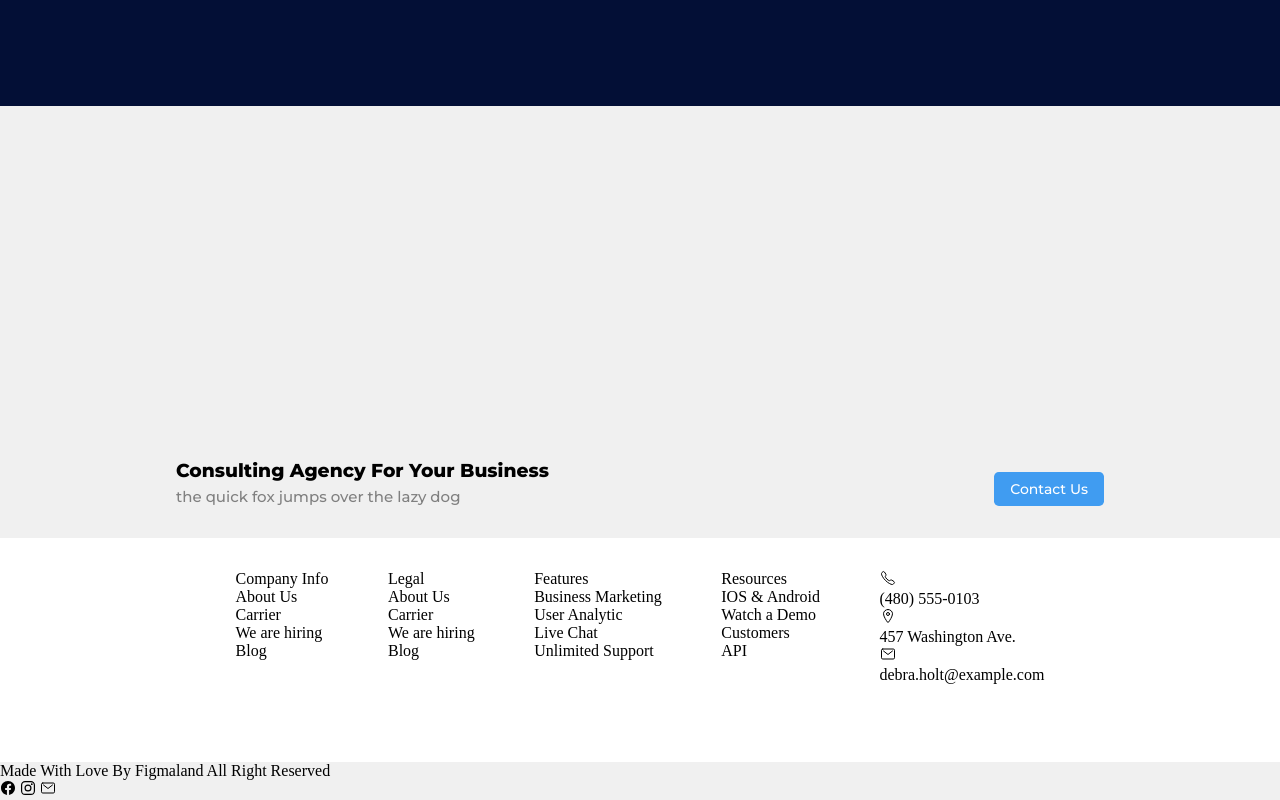
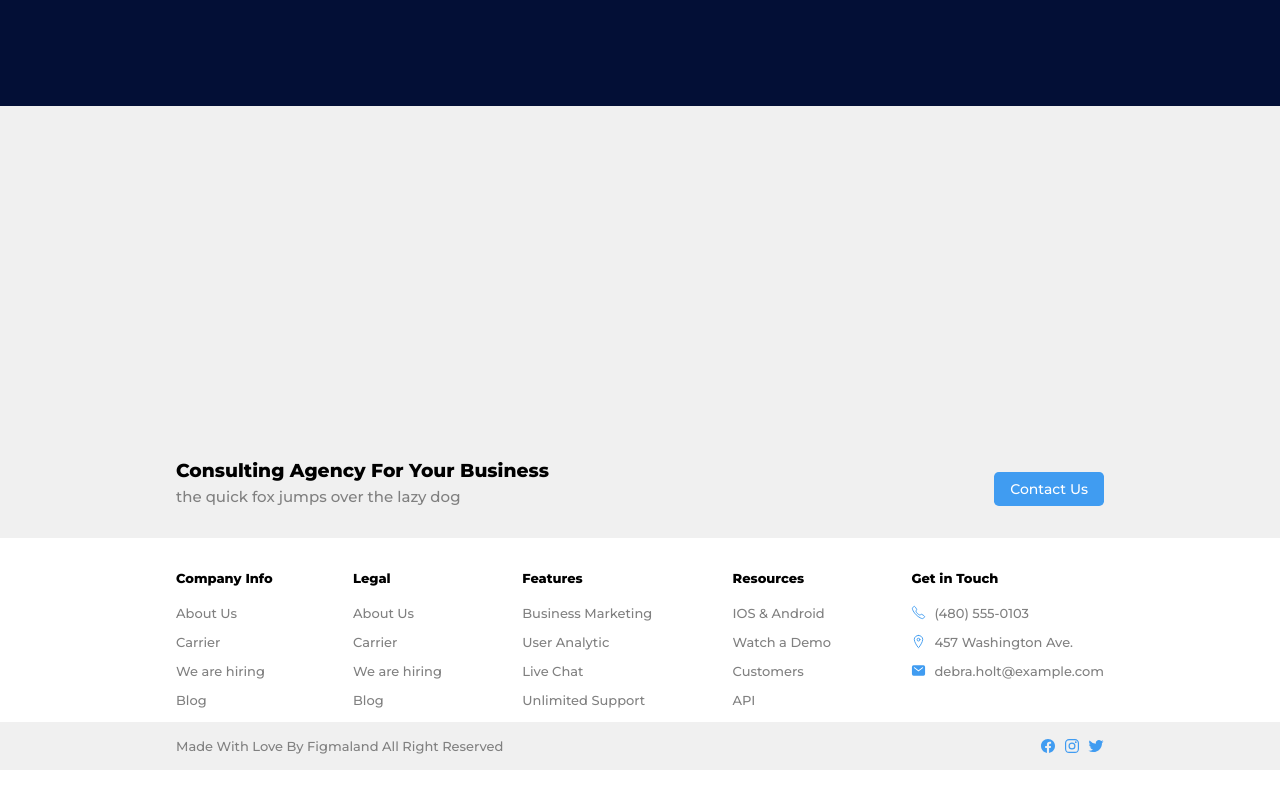
Before and after one commit to FavourGaitano/CSS-Challenge, a plain HTML site: page index.html in a window 1280 px wide. Shown: the part 4444-5244 px from the top of the page. After the commit the page ends 5214 px from the top, so only its background shows below. Drawn offline with nearby package versions, Linux system fonts and the light colour scheme.

Commit message:
2nd commit

```diff
--- a/index.html
+++ b/index.html
@@ -283,45 +283,46 @@
                 </button>
             </div>
             <div class="contact-us">
-                <div>
-                    <p>Company Info</p>
+                <div class="contacts">
+                    <p style="color:black; font-weight:650; padding-bottom:1.2rem;">Company Info</p>
                     <p>About Us</p>
                     <p>Carrier</p>
                     <p>We are hiring</p>
                     <p>Blog</p>
                 </div>
-                <div>
-                    <p>Legal</p>
+                <div class="contacts">
+                    <p style="color:black; font-weight:650; padding-bottom:1.2rem;">Legal</p>
                     <p>About Us</p>
                     <p>Carrier</p>
                     <p>We are hiring</p>
                     <p>Blog</p>
                 </div>
-                <div>
-                    <p>Features</p>
+                <div class="contacts">
+                    <p style="color:black; font-weight:650; padding-bottom:1.2rem;">Features</p>
                     <p>Business Marketing</p>
                     <p>User Analytic</p>
                     <p>Live Chat</p>
                     <p>Unlimited Support</p>
                 </div>
-                <div>
-                    <p>Resources</p>
+                <div class="contacts">
+                    <p style="color:black; font-weight:650; padding-bottom:1.2rem;">Resources</p>
                     <p>IOS & Android</p>
                     <p>Watch a Demo</p>
                     <p>Customers</p>
                     <p>API</p>
                 </div>
-                <div>
+                <div class="contacts">
+                    <p style="color:black; font-weight:650; padding-bottom:1.2rem;">Get in Touch</p>
                     <div class="call">
-                        <ion-icon name="call-outline"></ion-icon>
+                        <ion-icon class="icons" name="call-outline"></ion-icon>
                         <p>(480) 555-0103</p>
                     </div>
                     <div class="call">
-                        <ion-icon name="location-outline"></ion-icon>
+                        <ion-icon class="icons" name="location-outline"></ion-icon>
                         <p>457 Washington Ave.</p>
                     </div>
                     <div class="call">
-                        <ion-icon name="mail-outline"></ion-icon>
+                        <ion-icon class="icons" name="mail"></ion-icon>
                         <p>debra.holt@example.com</p>
                     </div>
                 </div>
@@ -330,9 +331,9 @@
             <div class="socials">
                 <p>Made With Love By Figmaland All Right Reserved</p>
                 <div class="media">
-                    <ion-icon name="logo-facebook"></ion-icon>
-                    <ion-icon name="logo-instagram"></ion-icon>
-                    <ion-icon name="mail-outline"></ion-icon>
+                    <ion-icon class="icons" name="logo-facebook"></ion-icon>
+                    <ion-icon  class="icons" name="logo-instagram"></ion-icon>
+                    <ion-icon class="icons" name="logo-twitter"></ion-icon>
 
                 </div>
             </div>
--- a/style.css
+++ b/style.css
@@ -467,12 +467,56 @@
     font-size: 14px;
 }
 .contact-us{
-    height: 10rem;
+    height: 7.5rem;
     background-color:white;
     display:flex;
     flex-wrap:wrap;
     padding-inline: 11rem;
-    justify-content: space-evenly;
+    justify-content: space-between;
     padding-bottom: 2rem;
     padding-top: 2rem;
+
 }
+.contacts{
+    font-family:"Montserrat";
+    font-size: 15px;
+
+}
+.contacts >p{
+    color: grey;
+    padding-bottom: 0.8rem;
+    font-size: 13px;
+}
+.call >p{
+    color: grey;
+    padding-bottom: 0.8rem;
+    font-size: 13px;
+}
+.icons{
+    color:#409cf1
+}
+.call{
+    display:flex;
+    flex-wrap:wrap;
+    gap: 0.5rem;
+}
+.socials{
+    display:flex;
+    flex-wrap:wrap;
+    justify-content: space-between;
+    padding-inline: 11rem;
+    padding-bottom: 1rem;
+    padding-top: 1rem;
+
+}
+.socials >p{
+    font-family:"Montserrat";
+    color: grey;
+    font-size: 13px;
+    font-weight:700px;
+}
+.media{
+    display:flex;
+    flex-wrap:wrap;
+    gap: 0.5rem;
+}
```
